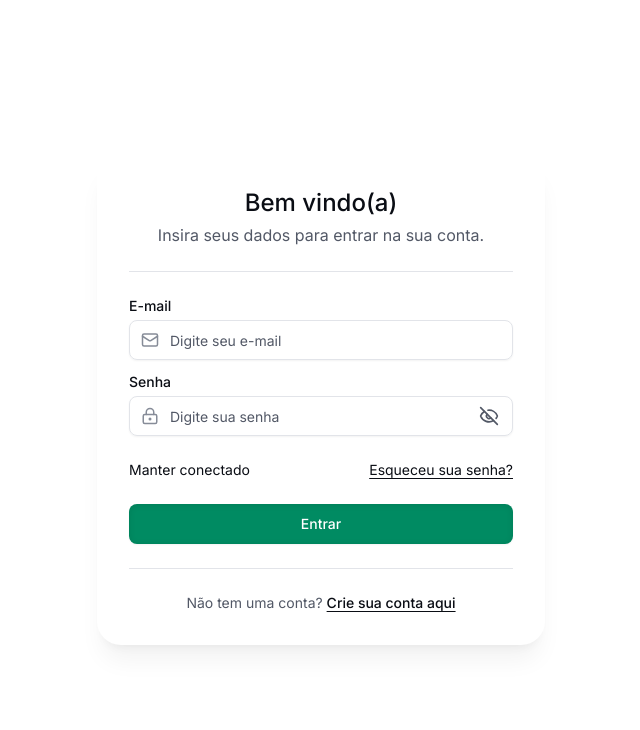
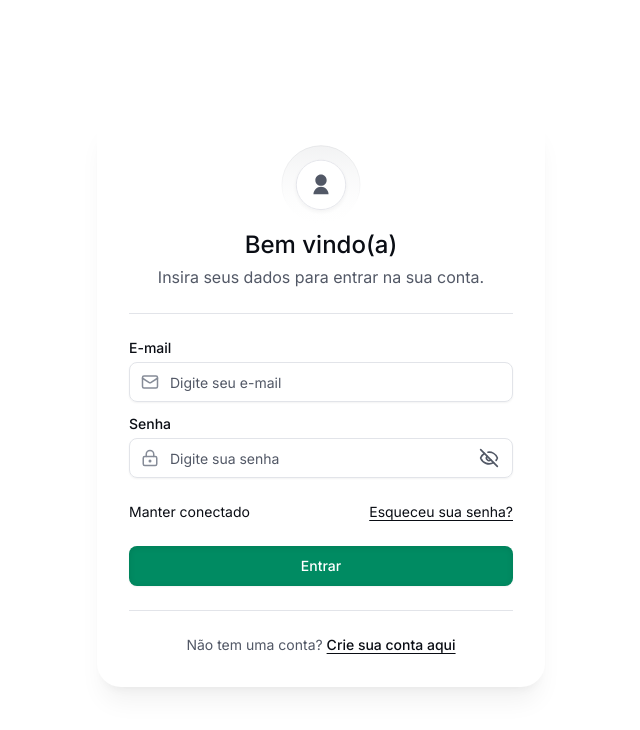
Before and after one commit to ipecode-br/abnmo-frontend, a Next.js app: page /conta/entrar in a window 1280 px wide. Shown: the top 730 px of the page, without its empty margins (319-959 px from the left). Built offline with nearby package versions, Linux system fonts and the light colour scheme.

Commit message:
chore(auth-card): add icon image

```diff
--- a/src/components/auth/auth-card.tsx
+++ b/src/components/auth/auth-card.tsx
@@ -1,3 +1,5 @@
+import icon from '@images/auth/icon.svg'
+import Image from 'next/image'
 import type { ReactNode } from 'react'
 
 interface AuthCardProps {
@@ -13,7 +15,8 @@ export function AuthCard({
 }: Readonly<AuthCardProps>) {
   return (
     <div className='bg-background flex w-full max-w-md flex-col items-center gap-6 rounded-3xl p-8 shadow-xl/5'>
-      <header className='space-y-1 text-center'>
+      <header className='flex flex-col items-center gap-1 text-center'>
+        <Image src={icon} alt='' className='size-20' />
         <h1 className='text-2xl font-medium'>{title}</h1>
         <p className='text-foreground-soft'>{description}</p>
       </header>
```
Also changed, not shown: public/images/auth/icon.svg (added).
